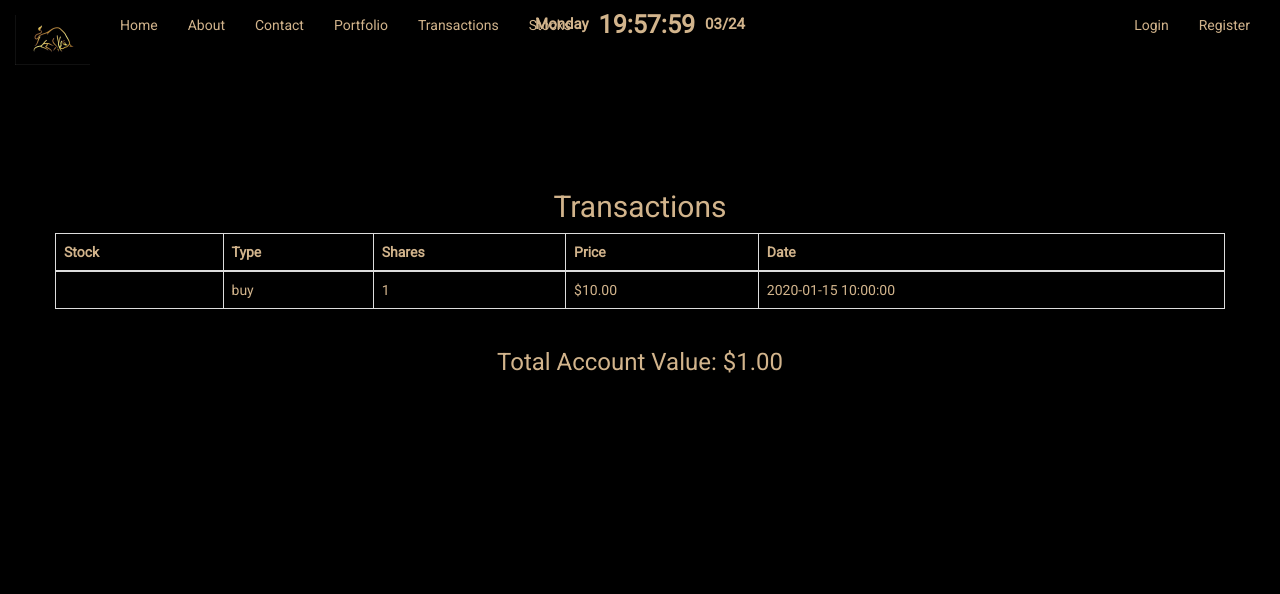
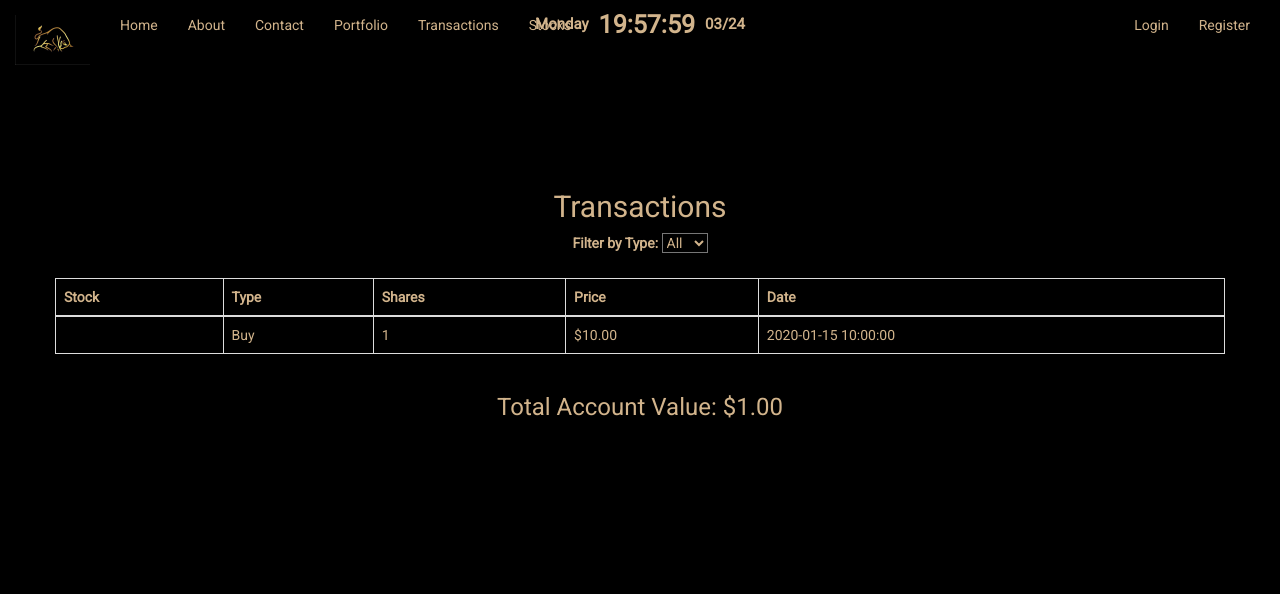
Before and after one commit to kadenoherrin/IFT-401-Capstone, a Flask app: template templates/transactions.html in a window 1280 px wide. Shown: the top 594 px of the page. Run offline with Flask 3, Linux system fonts and the light colour scheme; tables that the repository leaves empty hold one stand-in row (values such as "Sample post"); the template is opened without the code that fills it: values that come from a table or form of the project are taken from there, most other values are stand-ins (such as "Sample title", 1, 10 or a date in 2020); parts of the project's set-up code (start-up, migrations or seed data) failed here and were passed over; some libraries are stand-ins or nearby versions.

Commit message:
Added Buy/Sell Filter
Added Buy/Sell Filter, capitalized transaction type field

```diff
--- a/templates/transactions.html
+++ b/templates/transactions.html
@@ -4,8 +4,16 @@
 <div class="container" style="padding: 100px 0;">
   <h1 class="text-center" style="color: var(--text-color); font-size: 3rem;">Transactions</h1>
   {% if transactions %}
+    <div class="text-center" style="margin-bottom: 20px;">
+      <label for="transaction-filter" style="font-size: 1.4rem; color: var(--text-color);">Filter by Type:</label>
+      <select id="transaction-filter" class="form-select" style="display: inline-block; width: auto; font-size: 1.4rem; background-color: black; color: var(--text-color);">
+        <option value="all">All</option>
+        <option value="buy">Buy</option>
+        <option value="sell">Sell</option>
+      </select>
+    </div>
     <div class="table-responsive">
-      <table class="table table-bordered" style="font-size: 1.4rem; color: var(--text-color);">
+      <table class="table table-bordered" style="font-size: 1.4rem; color: var(--text-color); background-color: black;">
         <thead>
           <tr>
             <th>Stock</th>
@@ -15,11 +23,11 @@
             <th>Date</th>
           </tr>
         </thead>
-        <tbody>
+        <tbody id="transaction-table-body">
           {% for tx in transactions %}
-          <tr>
+          <tr data-type="{{ tx.transaction_type }}">
             <td>{{ tx.symbol }}</td>
-            <td>{{ tx.transaction_type }}</td>
+            <td>{{ tx.transaction_type|capitalize }}</td>
             <td>{{ tx.shares }}</td>
             <td>{{ tx.price|currency }}</td>
             <td>{{ tx.transaction_date }}</td>
@@ -35,4 +43,17 @@
     <p class="text-center" style="color: var(--text-color); font-size: 1.4rem;">No transactions recorded yet.</p>
   {% endif %}
 </div>
+<script>
+  document.getElementById('transaction-filter').addEventListener('change', function () {
+    const filter = this.value;
+    const rows = document.querySelectorAll('#transaction-table-body tr');
+    rows.forEach(row => {
+      if (filter === 'all' || row.dataset.type === filter) {
+        row.style.display = '';
+      } else {
+        row.style.display = 'none';
+      }
+    });
+  });
+</script>
 {% endblock %}
```
